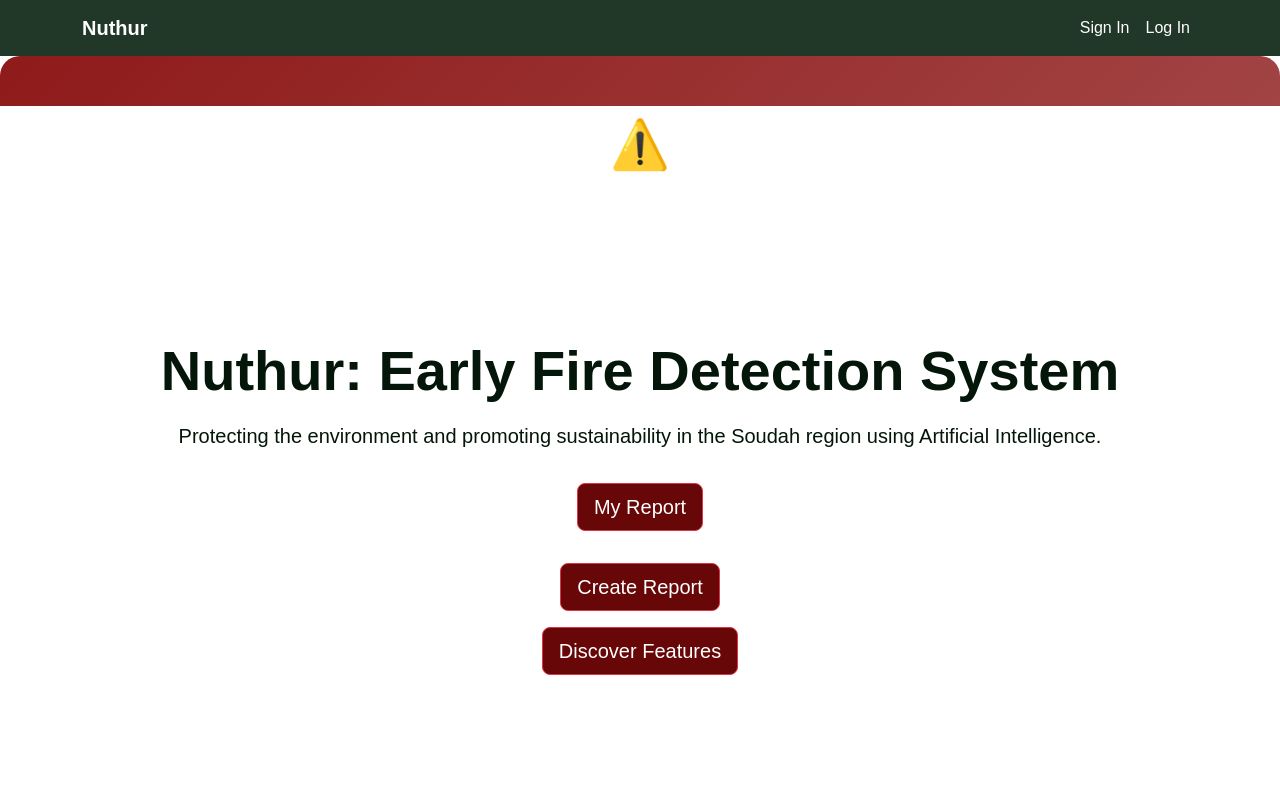
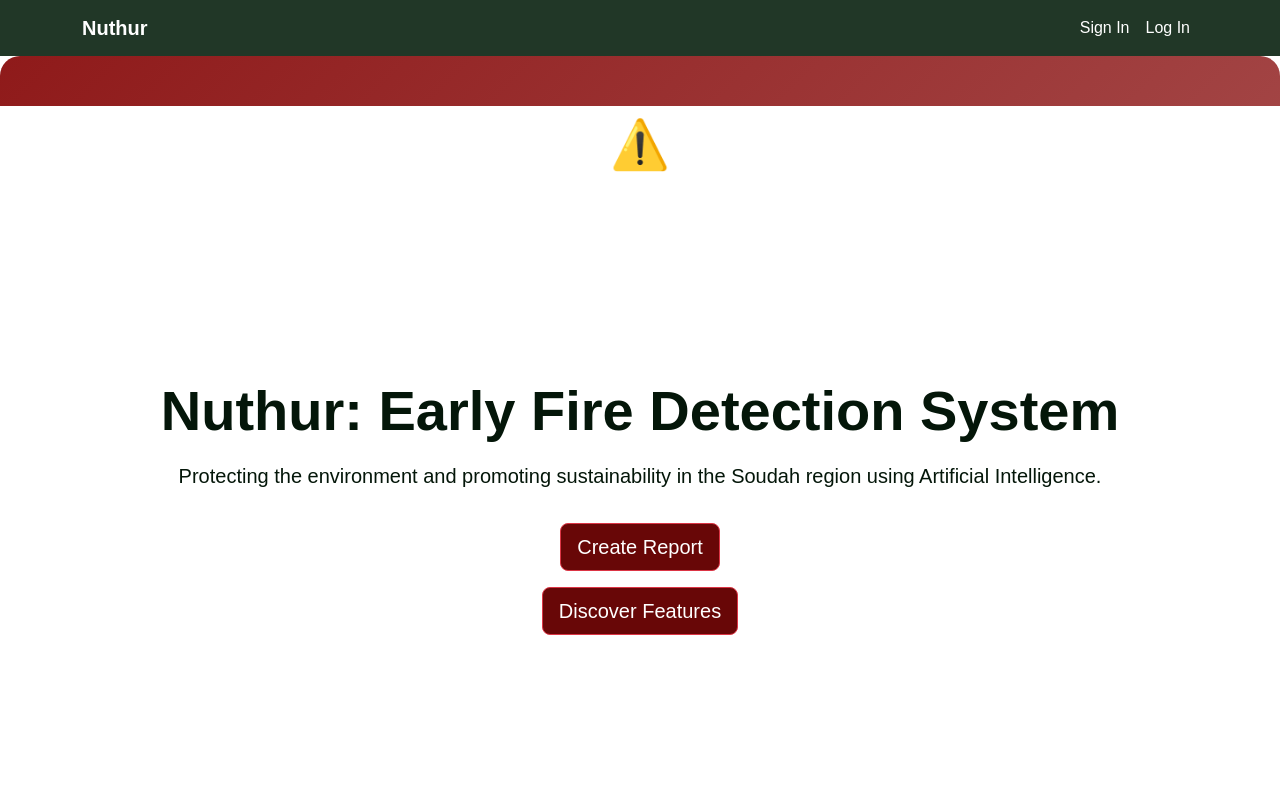
Before and after one commit to ManarAbutheeb/Nuthur, a Next.js app in the folder frontend/: page / in a window 1280 px wide. Shown: the top 800 px of the page. Built offline with nearby package versions, Linux system fonts and the light colour scheme; no server answers.

Commit message:
few modification on home page&& fixing forgot-password

```diff
--- a/frontend/app/forgot-password/page.js
+++ b/frontend/app/forgot-password/page.js
@@ -16,7 +16,7 @@ export default function ForgotPasswordPage() {
   const handleSendCode = async (e) => {
     e.preventDefault();
     try {
-      const res = await fetch("http://localhost:5000/auth/forgot-password", {
+      const res = await fetch("http://localhost:5000/api/auth/forgot-password", {
         method: "POST",
         headers: { "Content-Type": "application/json" },
         body: JSON.stringify({ email }),
@@ -40,7 +40,7 @@ export default function ForgotPasswordPage() {
   const handleVerifyCode = async (e) => {
     e.preventDefault();
     try {
-      const res = await fetch("http://localhost:5000/auth/verify-code", {
+      const res = await fetch("http://localhost:5000/api/auth/verify-code", {
         method: "POST",
         headers: { "Content-Type": "application/json" },
         body: JSON.stringify({ email, code }),
@@ -64,7 +64,7 @@ export default function ForgotPasswordPage() {
   const handleResetPassword = async (e) => {
     e.preventDefault();
     try {
-      const res = await fetch("http://localhost:5000/auth/reset-password", {
+      const res = await fetch("http://localhost:5000/api/auth/reset-password", {
         method: "POST",
         headers: { "Content-Type": "application/json" },
         body: JSON.stringify({ email, newPassword }),
--- a/frontend/app/log-in/page.js
+++ b/frontend/app/log-in/page.js
@@ -32,7 +32,8 @@ if (res.ok) {
  if (role === "employee") {
   window.location.href = "/employeeDashboard";
 } else {
- window.location.href = "/Volunteer/volunteerDashboard"; // إذا هذه صفحة Next
+// window.location.href = "/Volunteer/volunteerDashboard"; // إذا هذه صفحة Next
+window.location.href = "/";
 }
 
 } else {
--- a/frontend/components/Hero.js
+++ b/frontend/components/Hero.js
@@ -20,12 +20,7 @@ export default function Hero() {
         <p className="lead mt-3">
           Protecting the environment and promoting sustainability in the Soudah region using Artificial Intelligence.
         </p>
-          <a
-          href="Volunteer/MyReports"
-          className="btn btn-danger btn-lg mt-3"
-          style={{ backgroundColor: "#680707ff" }}
-        >My Report</a>
-        <p></p>
+
          <a
           href="Volunteer/reportForm"
           className="btn btn-danger btn-lg mt-3"
```
Also changed, not shown: 4 other files (tests, documents, lock files or other folders).
